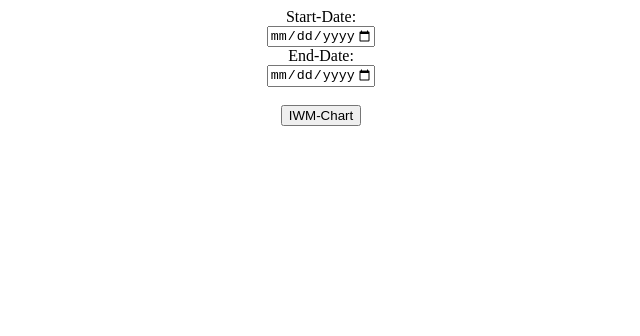
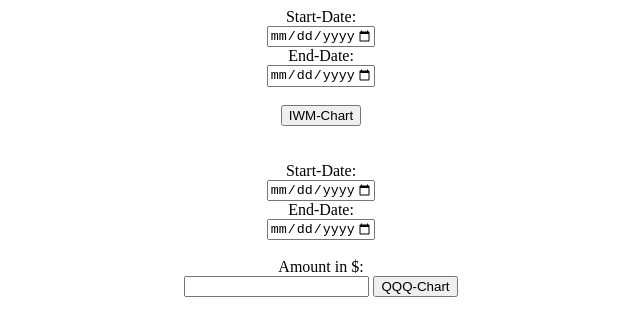
Before and after one commit to sking115422/CSCIX370_TermProject, a plain HTML site: page src/main/resources/templates/home.html in a window 1280 px wide. Shown: the whole page, without its empty margins (319-959 px from the left). Drawn offline with Linux system fonts and the light colour scheme.

Commit message:
added qqq form in home

```diff
--- a/src/main/resources/templates/home.html
+++ b/src/main/resources/templates/home.html
@@ -13,6 +13,16 @@
       <input type="date" id="enddate" name="enddate" min="2005-01-03" max="2007-09-29"><br><br>
       <input type="submit" value="IWM-Chart">
     </form>
+    <br><br>
+    <form action="/qqq">
+      <label for="qqqStartdate">Start-Date:</label><br>
+      <input type="date" id="qqqStartdate" name="startdate" min="2005-01-03" max="2007-09-29"><br>
+      <label for="qqqEnddate">End-Date:</label><br>
+      <input type="date" id="qqqEnddate" name="enddate" min="2005-01-03" max="2007-09-29"><br><br>
+      <label for="amount">Amount in $:</label><br>
+      <input type="text" id="amount" name="amount">
+      <input type="submit" value="QQQ-Chart">
+    </form>
   </div>
 </body>
 </html>
```
